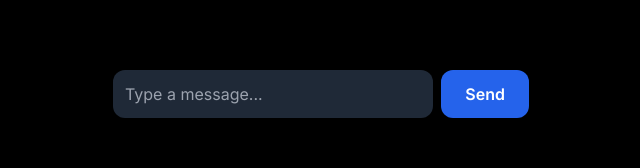
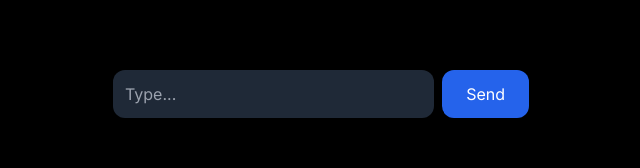
Before and after one commit to itsonlycrypty/Chatup, a Next.js app: page /chat/1 in a window 1280 px wide. Shown: the part 466-634 px from the top of the page, without its empty margins (319-959 px from the left). Built offline with nearby package versions, Linux system fonts and the light colour scheme.

Commit message:
Refactor chat message handling and local storage

```diff
--- a/app/chat/[id]/page.tsx
+++ b/app/chat/[id]/page.tsx
@@ -4,68 +4,51 @@ import { useAuth } from '@/context/AuthContext';
 import { useParams } from 'next/navigation';
 
 export default function ChatRoom() {
-  const { id } = useParams<{ id: string }>();
+  const { id } = useParams();
   const { user } = useAuth();
   const [messages, setMessages] = useState<any[]>([]);
   const [text, setText] = useState('');
   const bottomRef = useRef<HTMLDivElement>(null);
 
-  const getChatId = (uid1: string, uid2: string) => [uid1, uid2].sort().join('_');
+  const getChatId = (a: string, b: string) => [a, b].sort().join('_');
 
-  const fetchMessages = async () => {
-    if (!user) return;
-    const chatId = getChatId(user.id, id);
-    const res = await fetch(`/api/chats?chatId=${chatId}`);
-    const data = await res.json();
-    setMessages(data);
+  const loadMessages = () => {
+    const chatId = getChatId(user?.id, id);
+    const chats = JSON.parse(localStorage.getItem('chatup_chats') || '{}');
+    setMessages(chats[chatId] || []);
   };
 
   useEffect(() => {
-    fetchMessages();
-    const interval = setInterval(fetchMessages, 2000); // Poll every 2s
+    loadMessages();
+    const interval = setInterval(loadMessages, 2000);
     return () => clearInterval(interval);
   }, [id, user]);
 
-  const sendMessage = async () => {
+  const send = async () => {
     if (!text.trim() || !user) return;
     const chatId = getChatId(user.id, id);
-    await fetch('/api/chats', {
-      method: 'POST',
-      headers: { 'Content-Type': 'application/json' },
-      body: JSON.stringify({ chatId, senderId: user.id, text }),
-    });
+    const chats = JSON.parse(localStorage.getItem('chatup_chats') || '{}');
+    if (!chats[chatId]) chats[chatId] = [];
+    const msg = { id: Date.now().toString(), senderId: user.id, text, timestamp: new Date().toISOString() };
+    chats[chatId].push(msg);
+    localStorage.setItem('chatup_chats', JSON.stringify(chats));
     setText('');
-    fetchMessages();
+    loadMessages();
   };
 
   return (
     <div className="p-4 h-[85vh] flex flex-col pb-24">
       <h2 className="text-xl font-bold text-white mb-4">Chat</h2>
       <div className="flex-1 overflow-y-auto space-y-2">
-        {messages.map((m) => (
-          <div
-            key={m.id}
-            className={`p-2 rounded max-w-[70%] ${
-              m.senderId === user?.id ? 'bg-blue-600 ml-auto' : 'bg-gray-700'
-            }`}
-          >
-            {m.text}
-          </div>
+        {messages.map(m => (
+          <div key={m.id} className={`p-2 rounded max-w-[70%] ${m.senderId === user?.id ? 'bg-blue-600 ml-auto' : 'bg-gray-700'}`}>{m.text}</div>
         ))}
         <div ref={bottomRef} />
       </div>
       <div className="flex gap-2 mt-4">
-        <input
-          className="flex-1 bg-gray-800 text-white p-3 rounded-xl focus:outline-none focus:ring-2 focus:ring-blue-500"
-          value={text}
-          onChange={(e) => setText(e.target.value)}
-          onKeyDown={(e) => e.key === 'Enter' && sendMessage()}
-          placeholder="Type a message..."
-        />
-        <button onClick={sendMessage} className="bg-blue-600 hover:bg-blue-700 px-6 rounded-xl font-semibold transition">
-          Send
-        </button>
+        <input className="flex-1 bg-gray-800 text-white p-3 rounded-xl" value={text} onChange={e => setText(e.target.value)} onKeyDown={e => e.key === 'Enter' && send()} placeholder="Type..." />
+        <button onClick={send} className="bg-blue-600 px-6 rounded-xl">Send</button>
       </div>
     </div>
   );
-          }
+        }
```
